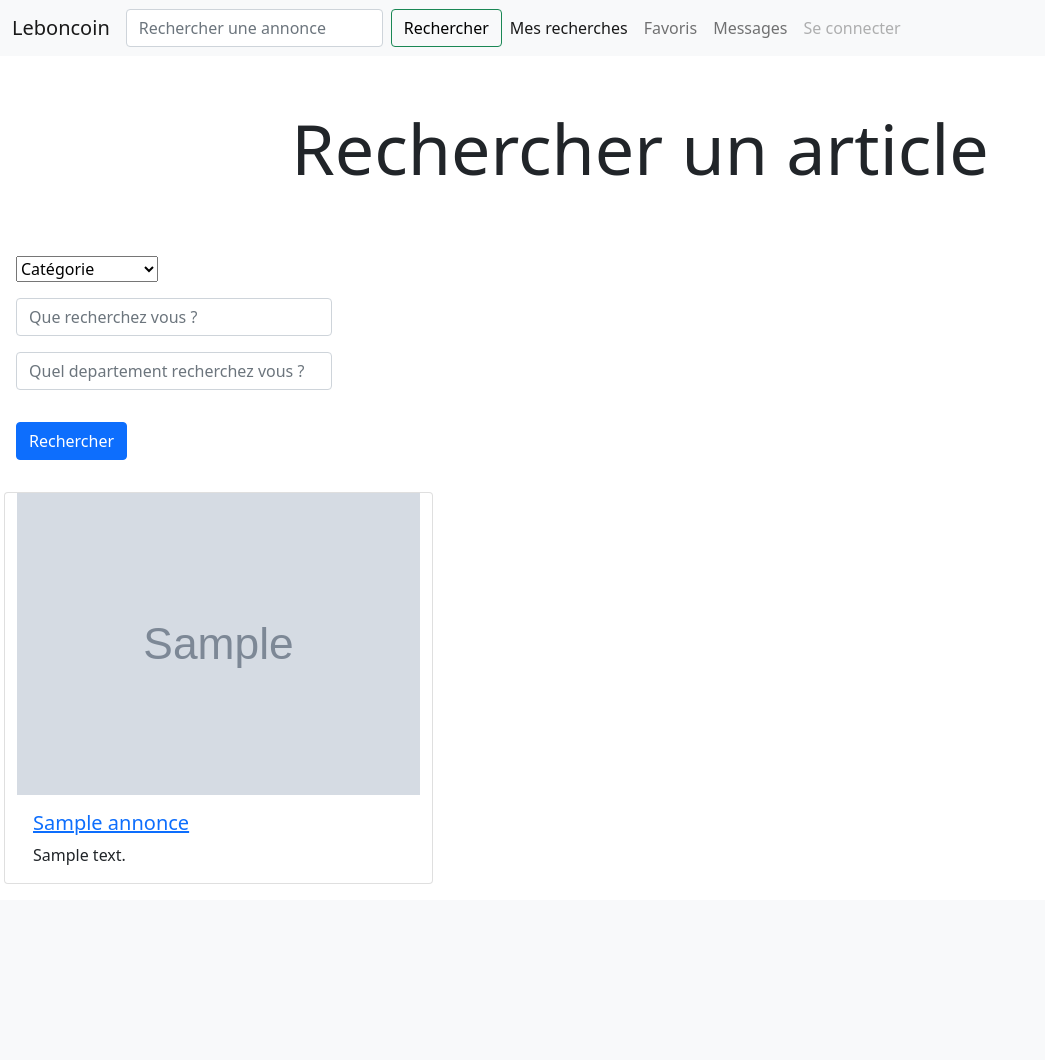
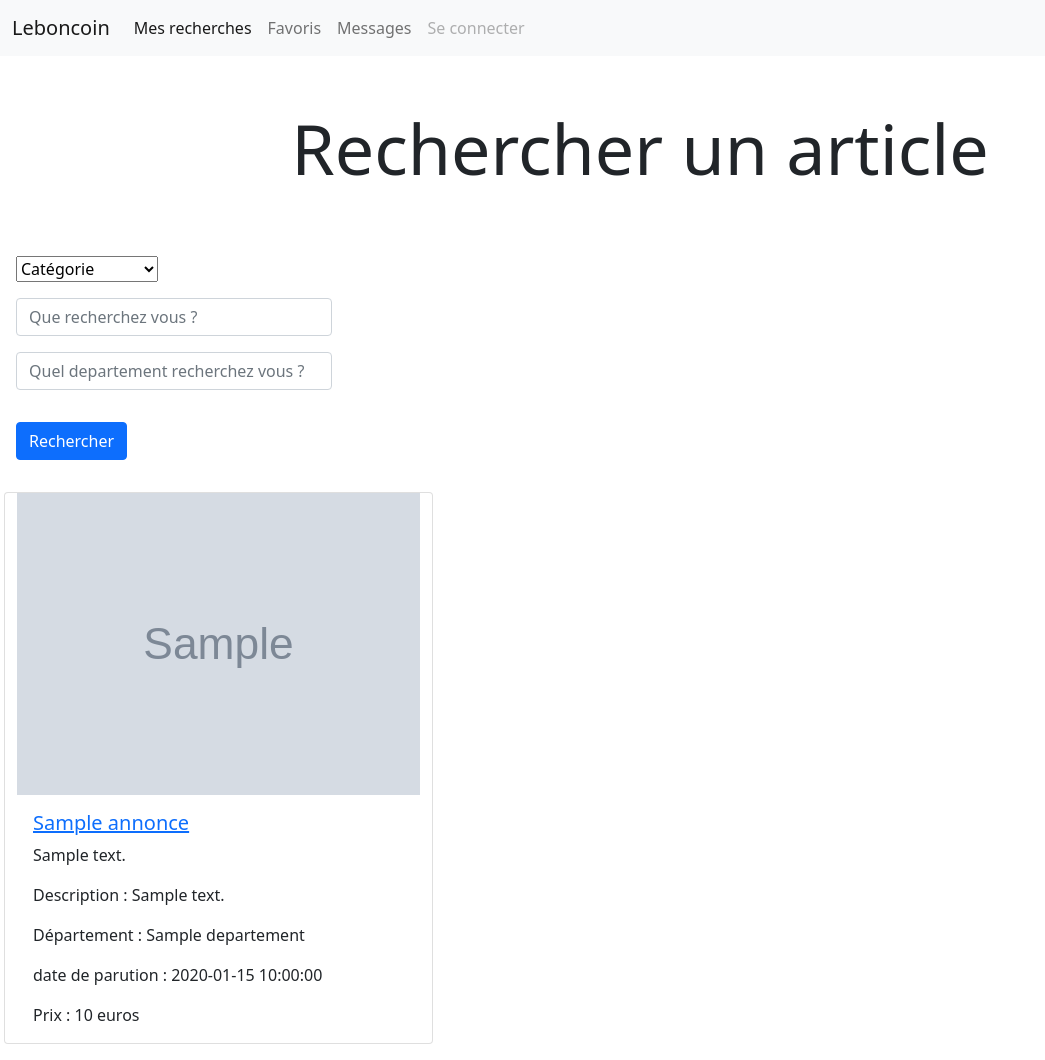
Before and after one commit to steffy30960/leboncoin, a PHP site: template src/View/searchformulaire.php in a window 1280 px wide. Shown: the whole page, without its empty margins (0-1045 px from the left). Before the commit the page ends 884 px from the top, so only its background shows below. Run offline with PHP 8.4, Linux system fonts and the light colour scheme; the template is opened without the code that fills it: most values are stand-ins (such as "Sample title", 1, 10 or a date in 2020); grey boxes marked "Sample" are stand-in pictures.

```diff
--- a/src/View/searchformulaire.php
+++ b/src/View/searchformulaire.php
@@ -21,10 +21,7 @@
         <span class="navbar-toggler-icon"></span>
       </button>
       <div class="collapse navbar-collapse" id="navbarSupportedContent">
-        <form class="d-flex">
-          <input class="form-control me-2" type="search" placeholder="Rechercher une annonce" aria-label="Search">
-          <button class="btn btn-outline-success" type="submit">Rechercher</button>
-        </form>
+
         <ul class="navbar-nav me-auto mb-2 mb-lg-0">
           <li class="nav-item">
             <a class="nav-link active" aria-current="page" href="#">Mes recherches</a>
@@ -88,6 +85,10 @@
               </a>
             </h5>
             <p class="card-text"><?= $annonce->getDescription() ?></p>
+            <p class="card-text"> Description : <?= $annonce->getDescription() ?></p>
+            <p class="card-text"> Département : <?= $annonce->getDepartement() ?></p>
+            <p class="card-text"> date de parution : <?= $annonce->getDate_de_parution() ?></p>
+            <p class="card-text"> Prix : <?= $annonce->getPrix() ?> euros</p>
           </div>
         </div>
       <?php endforeach ?>
```
Also changed, not shown: src/Controller/SearchController.php (+12 -8 lines), src/Model/AnnonceModel.php (+3 -6 lines), index.php (line endings or trailing spaces).
